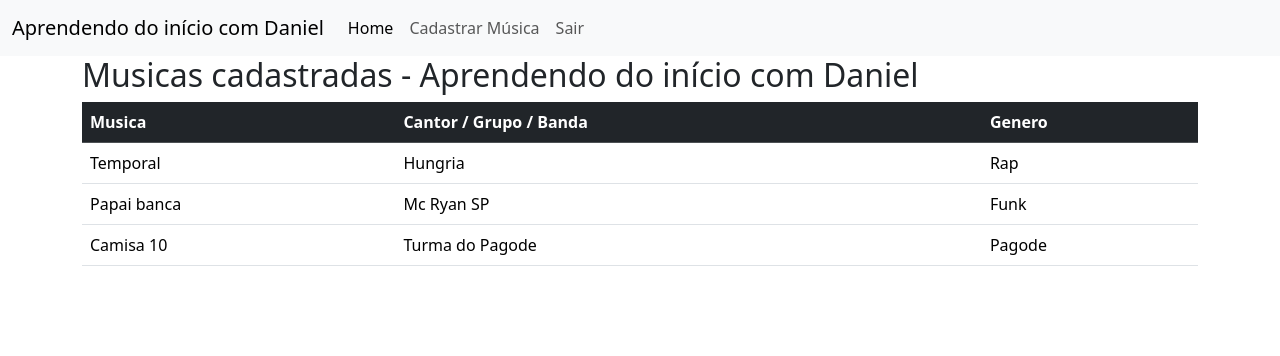
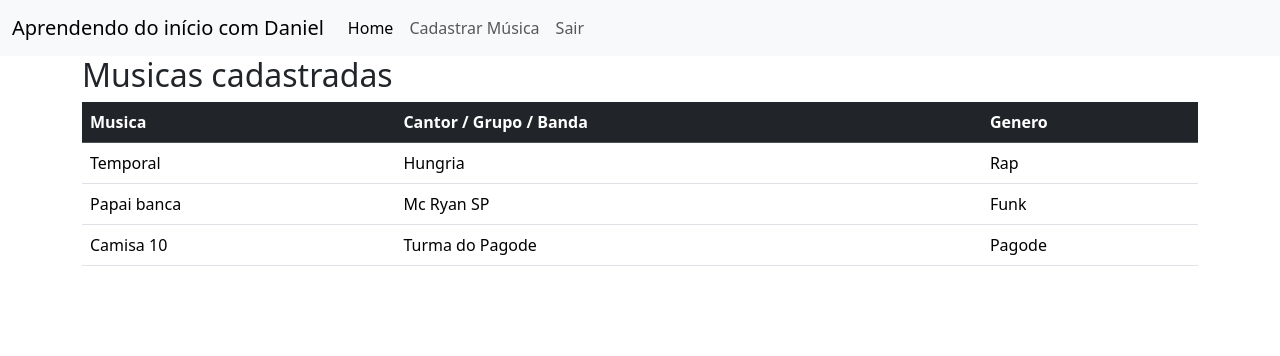
Before and after one commit to daniel-xds93/projeto_musica, a Flask app: page / in a window 1280 px wide. Shown: the top 356 px of the page. Run offline with Flask 3, Linux system fonts and the light colour scheme; some libraries are stand-ins or nearby versions.

Commit message:
deixando o conteudo da página dinamico

```diff
--- a/musica.py
+++ b/musica.py
@@ -21,12 +21,13 @@ app.secret_key = 'aprendendodoiniciocomdaniel'
 def listarMusicas():
 
     return render_template('lista_musicas.html',
-                           titulo = 'Aprendendo do início com Daniel',
+                           titulo = 'Musicas cadastradas',
                            musicas = lista)
 
 @app.route('/cadastrar')
 def cadastrar_musica():
-    return render_template('cadastra_musica.html')
+    return render_template('cadastra_musica.html',
+                           titulo = "Cadastrar música")
 
 @app.route('/adicionar', methods=['POST',])
 def adicionar_musica():
--- a/templates/cadastra_musica.html
+++ b/templates/cadastra_musica.html
@@ -4,7 +4,6 @@
     <form method="post" action="/adicionar">
 
         <fieldset>
-            <legend>Digite as informações da musica</legend>
 
             <div class="mb-3">
                 <label for="txtNome">Nome da Música:</label>
--- a/templates/padrao.html
+++ b/templates/padrao.html
@@ -10,14 +10,14 @@
 
     <nav class="navbar navbar-expand-lg bg-body-tertiary">
         <div class="container-fluid">
-          <a class="navbar-brand" href="#">Aprendendo do início com Daniel</a>
+          <a class="navbar-brand" href="/">Aprendendo do início com Daniel</a>
           <button class="navbar-toggler" type="button" data-bs-toggle="collapse" data-bs-target="#navbarNav" aria-controls="navbarNav" aria-expanded="false" aria-label="Toggle navigation">
             <span class="navbar-toggler-icon"></span>
           </button>
           <div class="collapse navbar-collapse" id="navbarNav">
             <ul class="navbar-nav">
               <li class="nav-item">
-                <a class="nav-link active" aria-current="page" href="#">Home</a>
+                <a class="nav-link active" aria-current="page" href="/">Home</a>
               </li>
               <li class="nav-item">
                 <a class="nav-link" href="/cadastrar">Cadastrar Música</a>
@@ -31,7 +31,7 @@
       </nav>
 
     <div class="container">
-        <h2>Musicas cadastradas - {{ titulo }}</h2>
+        <h2>{{ titulo }}</h2>
 
         {% block conteudo %} {% endblock %}
     </div>
```
